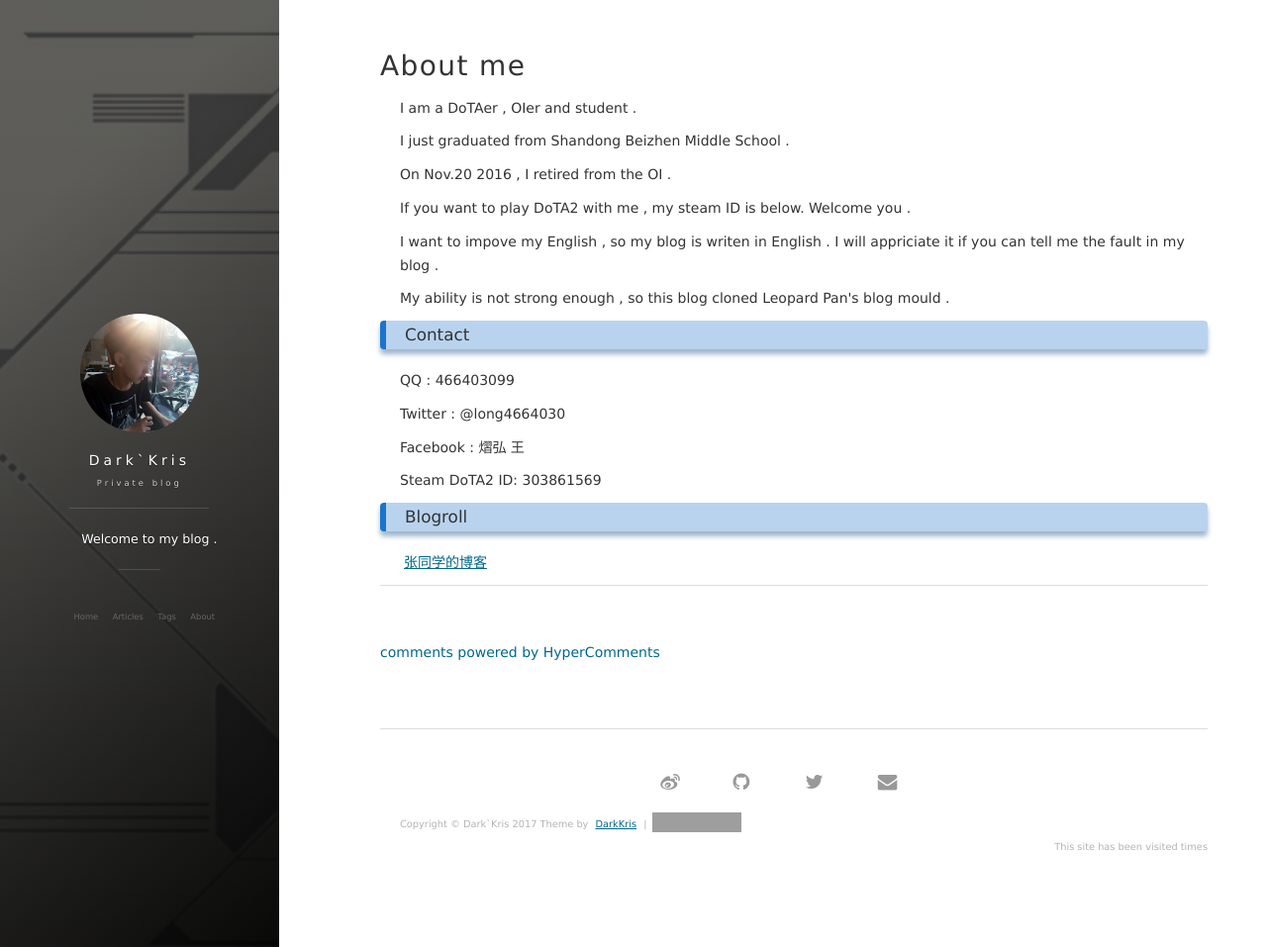
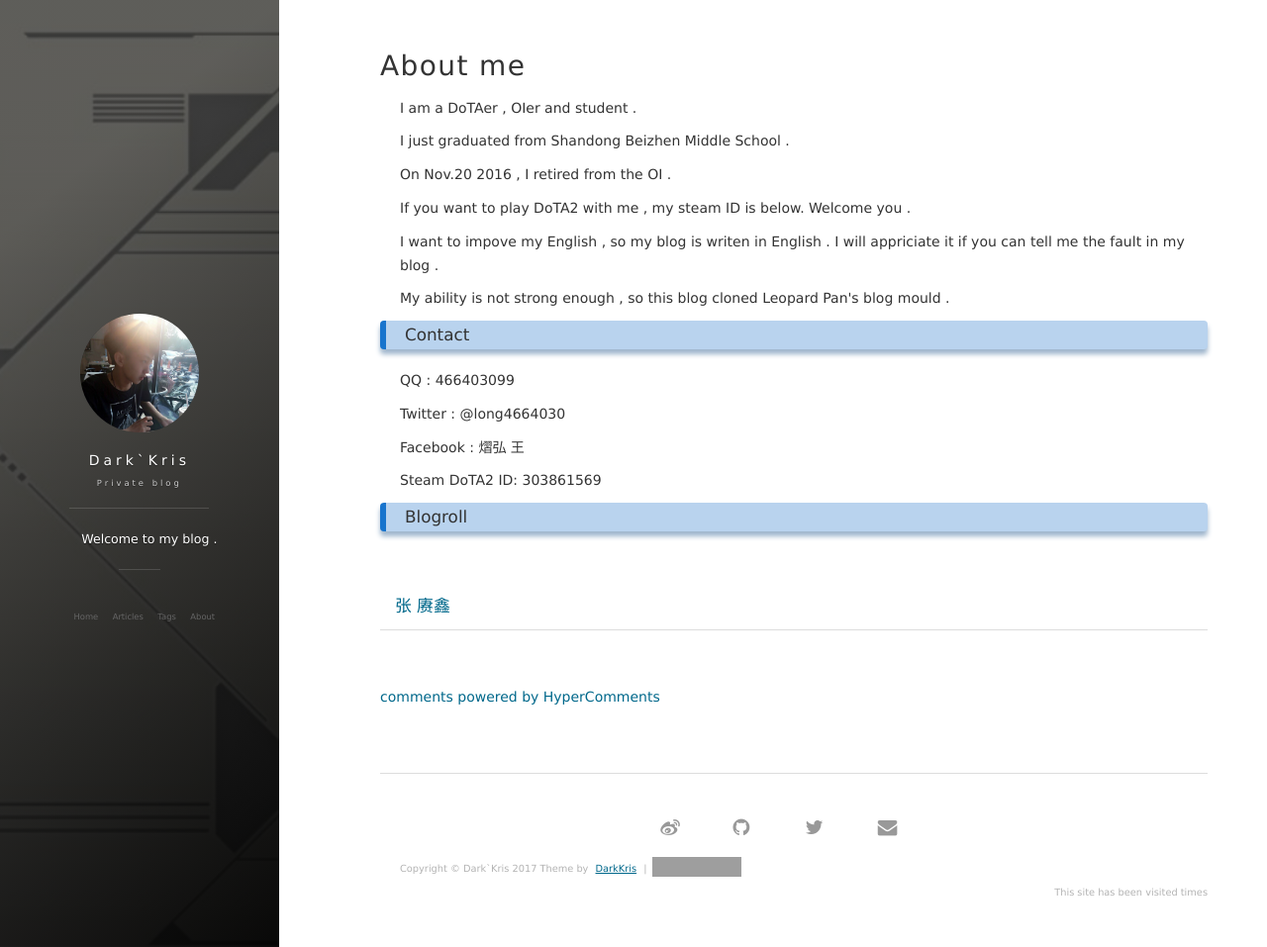
Before and after one commit to DeAntiWang/deantiwang.github.io, a Jekyll site: the page built from about.md, in a window 1280 px wide and 957 px high. Shown: the whole window at 99% size. Built offline with Jekyll 4.4.1, drawn with Linux system fonts in a browser that asks for light colours; nearby versions of some CDN libraries; comment, search, counter and statistics services are not loaded; grey boxes are pictures that could not be loaded.

Commit message:
update about.md

```diff
--- a/about.md
+++ b/about.md
@@ -51,7 +51,9 @@ Steam DoTA2 ID: 303861569
 
 <p>
 
-<a href="http://blog.zhangone.top/">张同学的博客</a>
+<a href="http://blog.zhangone.top/"><h4>张 赓鑫</h4></a>
+
+<p>
 
 <p>
 
```
